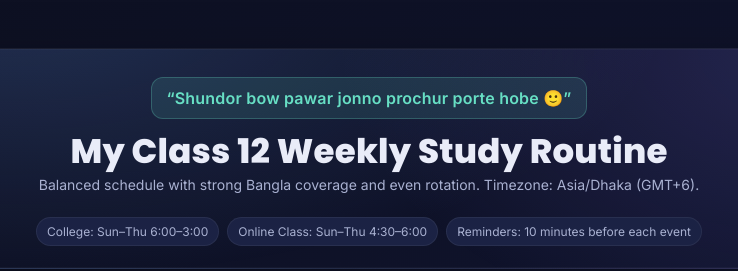
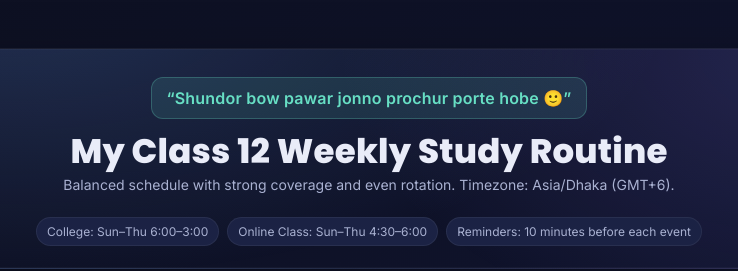
Before and after one commit to abdul-kaiyum1/abdul-kaiyum1.github.io, a plain HTML site: page index.html in a window 1280 px wide. Shown: the top 271 px of the page, 271-1009 px from the left. Drawn offline with Linux system fonts and the light colour scheme.

Commit message:
Update meta description for study routine

```diff
--- a/index.html
+++ b/index.html
@@ -70,7 +70,7 @@
     <header>
       <div class="motivation">“Shundor bow pawar jonno prochur porte hobe 🙂”</div>
       <h1>My Class 12 Weekly Study Routine</h1>
-      <div class="meta">Balanced schedule with strong Bangla coverage and even rotation. Timezone: Asia/Dhaka (GMT+6).</div>
+      <div class="meta">Balanced schedule with strong coverage and even rotation. Timezone: Asia/Dhaka (GMT+6).</div>
       <div class="legend">
         <div class="chip">College: Sun–Thu 6:00–3:00</div>
         <div class="chip">Online Class: Sun–Thu 4:30–6:00</div>
```
